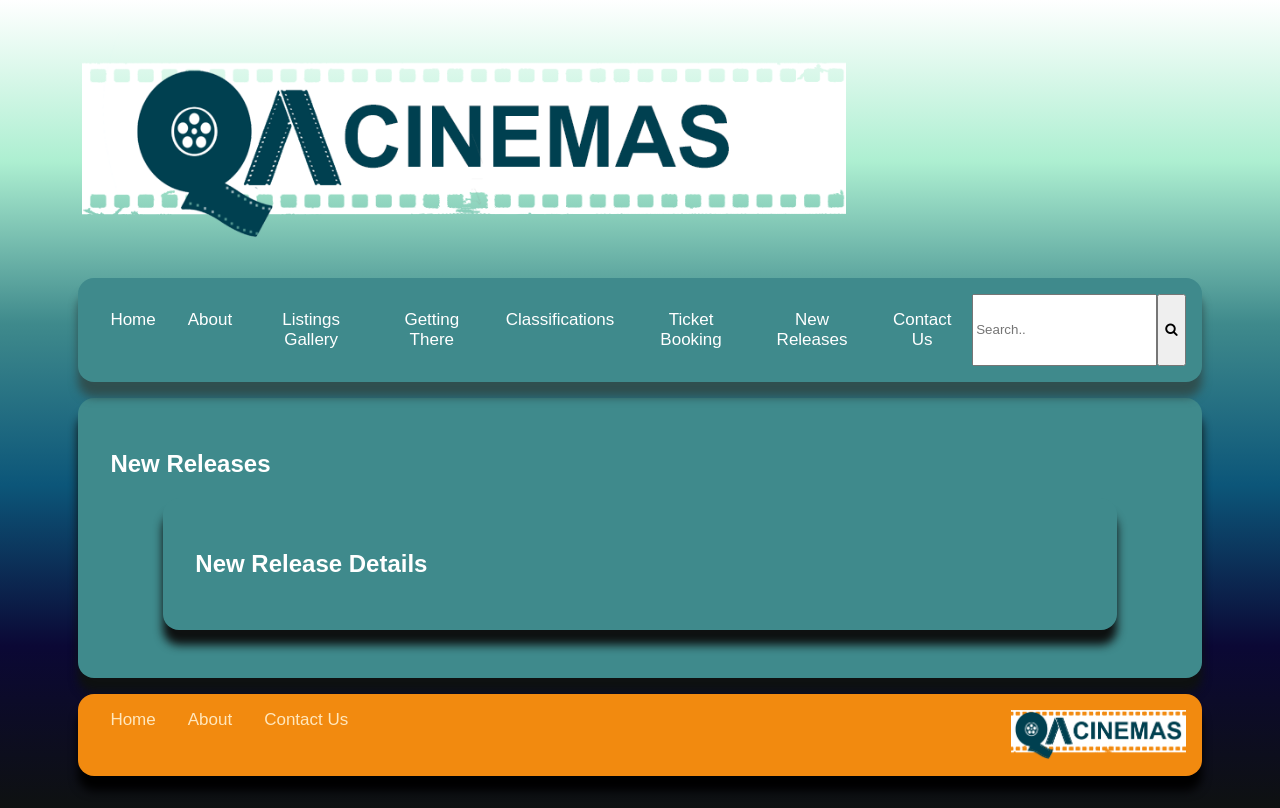
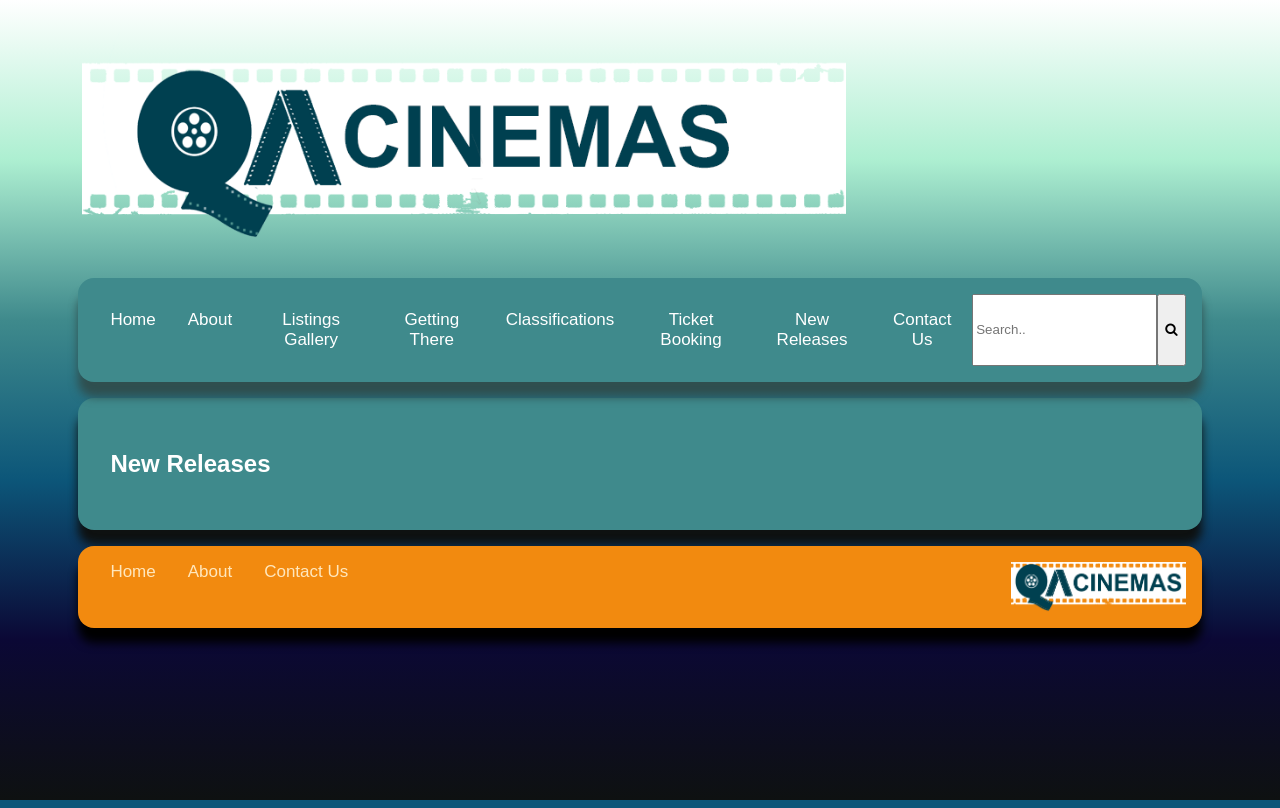
Before and after one commit to Callum-Robinson/QA-Cinema-Project-FrontEnd, a React (Create React App) app: page /newreleases in a window 1280 px wide. Built offline with nearby package versions, Linux system fonts and the light colour scheme.

Commit message:
added imports to new release page

```diff
--- a/src/Components/NewRelease/NewReleasePage.jsx
+++ b/src/Components/NewRelease/NewReleasePage.jsx
@@ -1,5 +1,5 @@
-import React from "react";
-import NewReleaseDetails from "./NewReleaseDetails";
+import React, { useState, useEffect } from "react";
+import { Link, Outlet } from "react-router-dom";
 
 
 
@@ -7,7 +7,6 @@ const NewReleasePage = () => {
     return (
         <main>
             <h2>New Releases</h2>
-            <NewReleaseDetails />
 
         </main>
 
```
